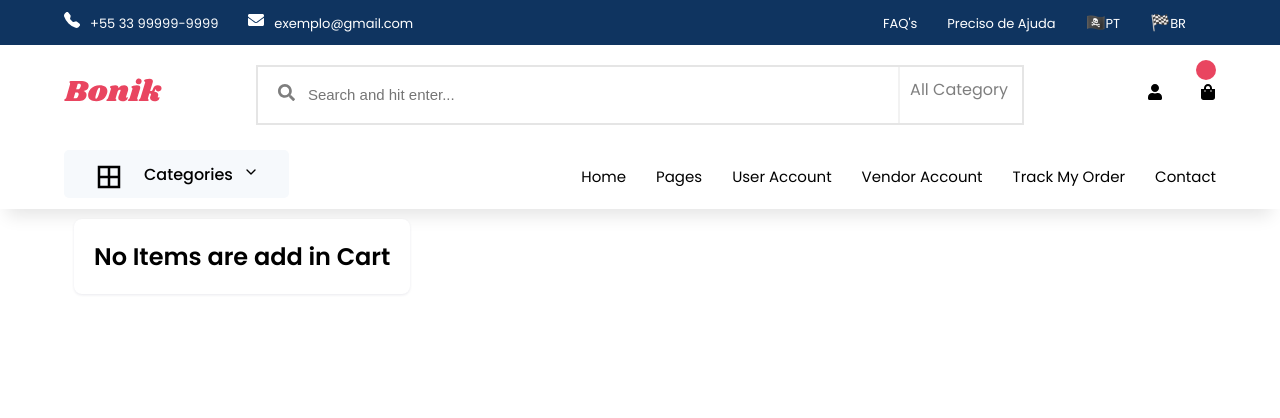
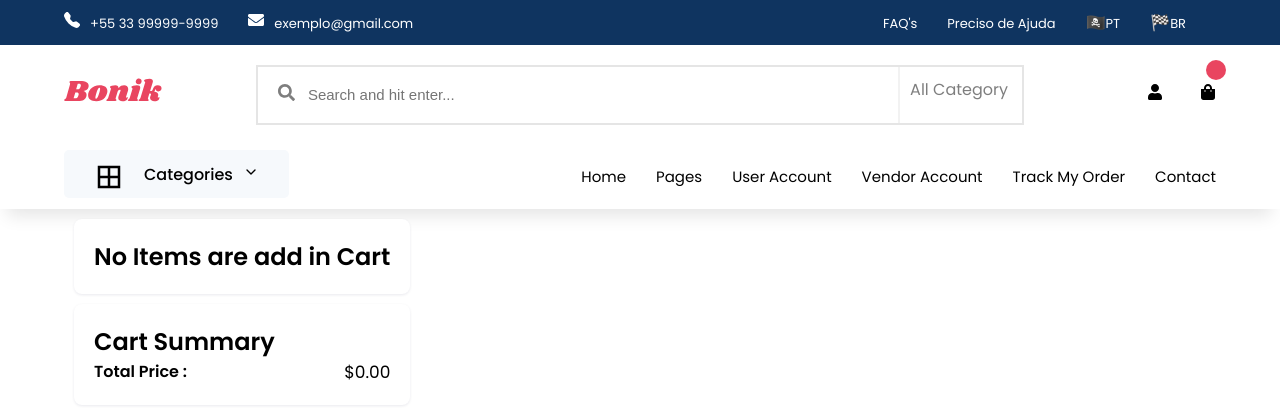
Before and after one commit to LucasChaIub/Space_of_ReactJS, a React (Vite) app in the folder ecommerce/: page /cart in a window 1280 px wide. Shown: the top 418 px of the page. Built offline with nearby package versions, Linux system fonts and the light colour scheme.

Commit message:
Add Produtos no Carrinho

```diff
--- a/ecommerce/src/App.jsx
+++ b/ecommerce/src/App.jsx
@@ -24,7 +24,9 @@ function App() {
 
     if(productExit) {
       setCardItem(cartItem.map((item) =>
-      (item.id === product.id? {...productExit, qty:productExit.qty+1} : item)))
+      (item.id === product.id? {...productExit, qty:productExit.qty + 1} : item)))
+    } else {
+      setCartItem([...cartItem, { ...product, qty: 1 }])
     }
   }
 
--- a/ecommerce/src/common/Header.css
+++ b/ecommerce/src/common/Header.css
@@ -14,7 +14,6 @@
   font-size: 13px;
 }
 /*----------- head -----------*/
-
 /*----------- search -----------*/
 .search {
   padding: 20px 0;
@@ -66,7 +65,7 @@
 .search .cart span {
   position: absolute;
   top: -10px;
-  right: 0;
+  right: -10px;
   width: 20px;
   height: 20px;
   border-radius: 50%;
--- a/ecommerce/src/common/cart/Cart.jsx
+++ b/ecommerce/src/common/cart/Cart.jsx
@@ -1,12 +1,59 @@
 import React from 'react'
 
-const Cart = ({ cartItem, addToCart }) => {
+import { FaPlus, FaMinus } from 'react-icons/fa';
+import { CgClose } from 'react-icons/cg';
+
+
+const Cart = ({ cartItem, addToCart, decreaseQty }) => {
+    const totalPrice = cartItem.reduce((price, item) => price + item.qty * item.price, 0)
   return (
     <>
       <section className="cart-items">
         <div className="container d_flex">
           <div className="cart-details">
             {cartItem.length === 0 && <h1 className="no-items product">No Items are add in Cart</h1>}
+
+            {cartItem.map((item) => {
+              const productQty = item.price * item.qty
+              return (
+                <div className="cart-list product d_flex">
+                  <div className="img">
+                    <img src={item.cover} alt="" />
+                  </div>
+                  <div className="cart-details">
+                    <h3>{item.name}</h3>
+                    <h4>
+                      {item.price}.00 * {item.qty}
+                      <span>${productQty}.00</span>
+                    </h4>
+                  </div>
+                  <div className="cart-items-function">
+                    <div className="removeCart">
+                      <button className="removeCart">
+                        <i><CgClose /></i>
+                      </button>
+                    </div>
+                    <div className="cartControl d_flex">
+                      <button className="incCart" onClick={() => addToCart(item)}>
+                        <i><FaPlus /></i>
+                      </button>
+                      <button className="incCart" onClick={() => decreaseQty(item)}>
+                        <i><FaMinus /></i>
+                      </button>
+                    </div>
+                  </div>
+
+                  <div className="cart-item-price"></div>
+                </div>
+              )
+            })}
+            <div className="cart-total product">
+              <h2>Cart Summary</h2>
+              <div className="d_flex">
+                <h4>Total Price : </h4>
+                <h3>${totalPrice}.00</h3>
+              </div>
+            </div>
           </div>
         </div>
       </section>
--- a/ecommerce/src/components/flashDeals/FlashDeals.jsx
+++ b/ecommerce/src/components/flashDeals/FlashDeals.jsx
@@ -3,7 +3,7 @@ import React from 'react'
 import { FaBolt } from 'react-icons/fa'
 import FlashCard from './FlashCard'
 
-const FlashDeals = ({ productItems }) => {
+const FlashDeals = ({ productItems, addToCart }) => {
   return (
     <>
       <section className="flash background">
@@ -12,7 +12,7 @@ const FlashDeals = ({ productItems }) => {
             <i><FaBolt/></i>
             <h1>Flash Deals</h1>
           </div>
-          <FlashCard productItems={productItems} />
+          <FlashCard productItems={productItems} addToCart={addToCart} />
         </div>
       </section>
     </>
--- a/ecommerce/src/pages/Pages.jsx
+++ b/ecommerce/src/pages/Pages.jsx
@@ -6,7 +6,7 @@ const Pages = ({ productItems, cartItem, addToCart }) => {
   return (
     <>
       <Home cartItem={cartItem} />
-      <FlashDeals productItems={productItems}/>
+      <FlashDeals productItems={productItems} addToCart={addToCart} />
     </>
   )
 }
```
